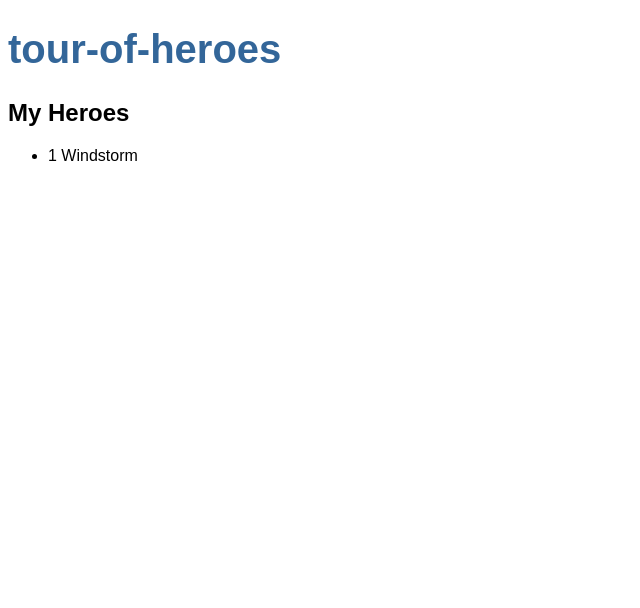
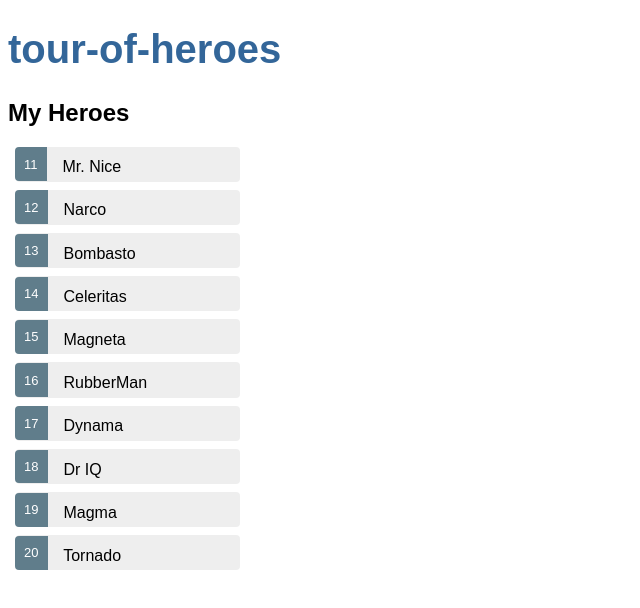
Before and after one commit to Zakery1/tour-of-heroes, an Angular app: page / in a window 1280 px wide. Shown: the top 608 px of the page, without its empty margins (0-640 px from the left). Built offline with nearby package versions, Linux system fonts and the light colour scheme.

Commit message:
display list of heroes

```diff
--- a/src/app/heroes/heroes.component.css
+++ b/src/app/heroes/heroes.component.css
@@ -0,0 +1,48 @@
+/* HeroesComponent's private CSS styles */
+.selected {
+    background-color: #CFD8DC !important;
+    color: white;
+  }
+  .heroes {
+    margin: 0 0 2em 0;
+    list-style-type: none;
+    padding: 0;
+    width: 15em;
+  }
+  .heroes li {
+    cursor: pointer;
+    position: relative;
+    left: 0;
+    background-color: #EEE;
+    margin: .5em;
+    padding: .3em 0;
+    height: 1.6em;
+    border-radius: 4px;
+  }
+  .heroes li.selected:hover {
+    background-color: #BBD8DC !important;
+    color: white;
+  }
+  .heroes li:hover {
+    color: #607D8B;
+    background-color: #DDD;
+    left: .1em;
+  }
+  .heroes .text {
+    position: relative;
+    top: -3px;
+  }
+  .heroes .badge {
+    display: inline-block;
+    font-size: small;
+    color: white;
+    padding: 0.8em 0.7em 0 0.7em;
+    background-color: #607D8B;
+    line-height: 1em;
+    position: relative;
+    left: -1px;
+    top: -4px;
+    height: 1.8em;
+    margin-right: .8em;
+    border-radius: 4px 0 0 4px;
+  }
--- a/src/app/heroes/heroes.component.html
+++ b/src/app/heroes/heroes.component.html
@@ -1,6 +1,20 @@
 <h2>My Heroes</h2>
 <ul class="heroes">
-  <li>
+  <li *ngFor="let hero of heroes"
+    [class.selected]="hero === selectedHero"
+    (click)="onSelect(hero)">
     <span class="badge">{{hero.id}}</span> {{hero.name}}
   </li>
 </ul>
+
+<div *ngIf="selectedHero">
+
+  <h2>{{selectedHero.name | uppercase}} Details</h2>
+  <div><span>id: </span>{{selectedHero.id}}</div>
+  <div>
+    <label>name:
+      <input [(ngModel)]="selectedHero.name" placeholder="name">
+    </label>
+  </div>
+
+</div>
--- a/src/app/heroes/heroes.component.ts
+++ b/src/app/heroes/heroes.component.ts
@@ -11,10 +11,11 @@
 
   heroes = HEROES;
 
-  hero: Hero = {
-    id: 1,
-    name: 'Windstorm'
-  }
+  selectedHero: Hero;
+  onSelect(hero: Hero): void {
+    this.selectedHero = hero;
+}
+
 
   constructor() { }
 
```
